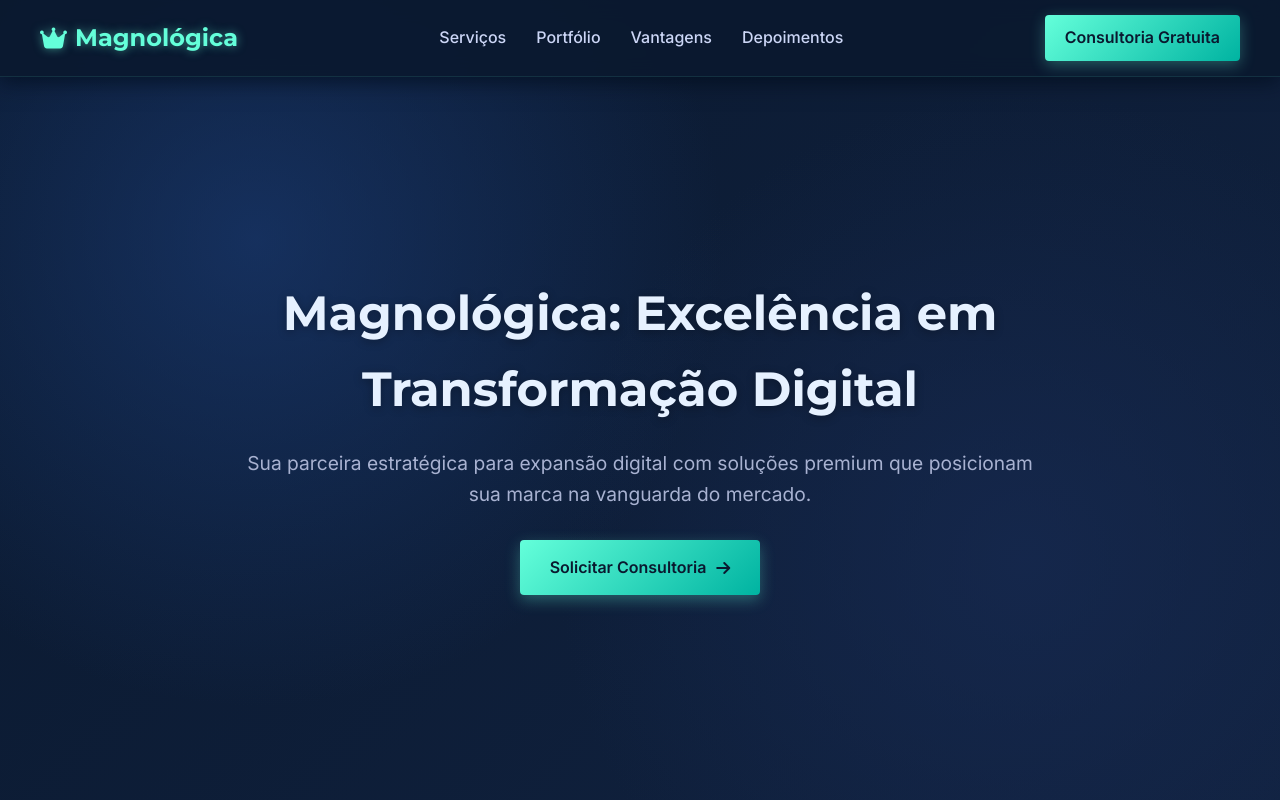
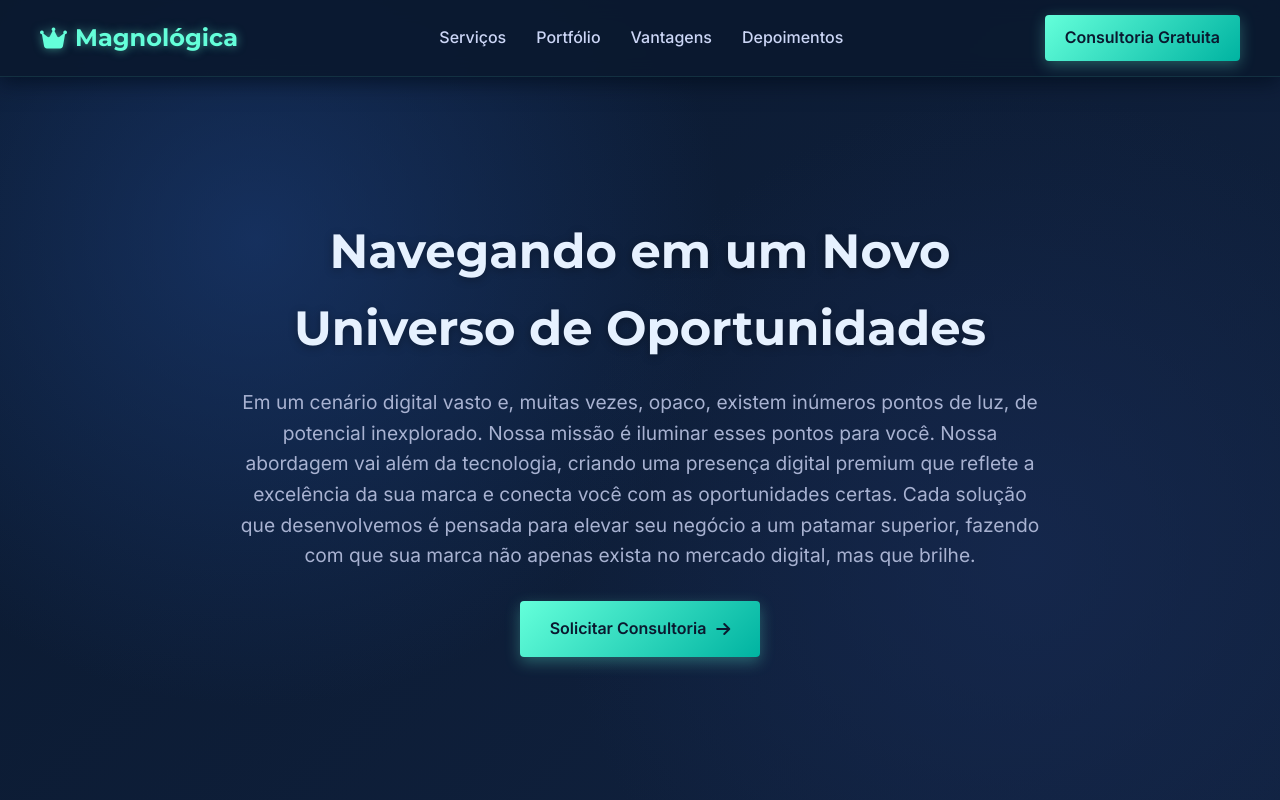
Before and after one commit to betaodopedaco/paginas-mag, a plain HTML site: page index.html in a window 1280 px wide. Shown: the top 800 px of the page. Drawn offline with Linux system fonts and the light colour scheme.

Commit message:
Update index.html

```diff
--- a/index.html
+++ b/index.html
@@ -32,8 +32,8 @@
     <section class="hero">
         <div class="container">
             <div class="hero-content">
-                <h1>Magnológica: Excelência em Transformação Digital</h1>
-                <p>Sua parceira estratégica para expansão digital com soluções premium que posicionam sua marca na vanguarda do mercado.</p>
+                <h1>Navegando em um Novo Universo de Oportunidades</h1>
+                <p>Em um cenário digital vasto e, muitas vezes, opaco, existem inúmeros pontos de luz, de potencial inexplorado. Nossa missão é iluminar esses pontos para você. Nossa abordagem vai além da tecnologia, criando uma presença digital premium que reflete a excelência da sua marca e conecta você com as oportunidades certas. Cada solução que desenvolvemos é pensada para elevar seu negócio a um patamar superior, fazendo com que sua marca não apenas exista no mercado digital, mas que brilhe.</p>
                 <a href="https://wa.me/5581984027098?text=Quero%20saber%20mais%20sobre%20os%20serviços" target="_blank" class="hero-button">Solicitar Consultoria <i class="fas fa-arrow-right"></i></a>
             </div>
         </div>
```
